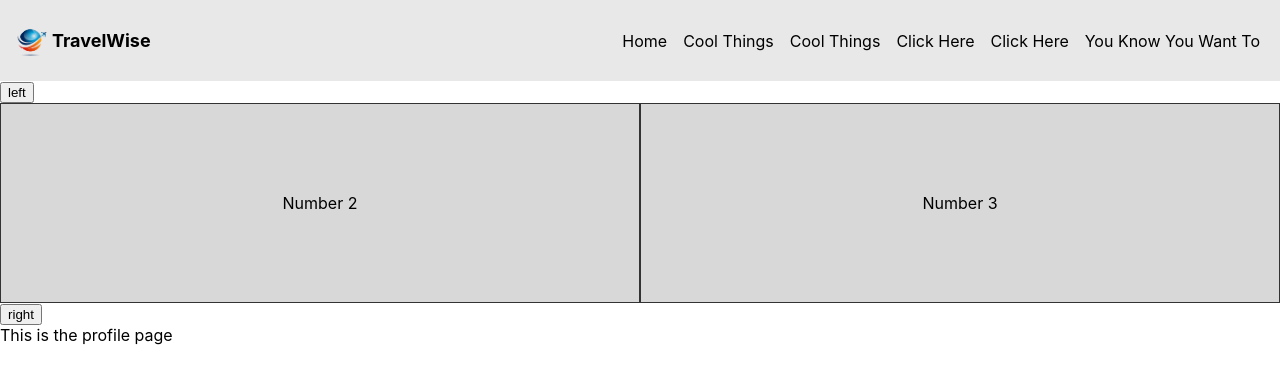
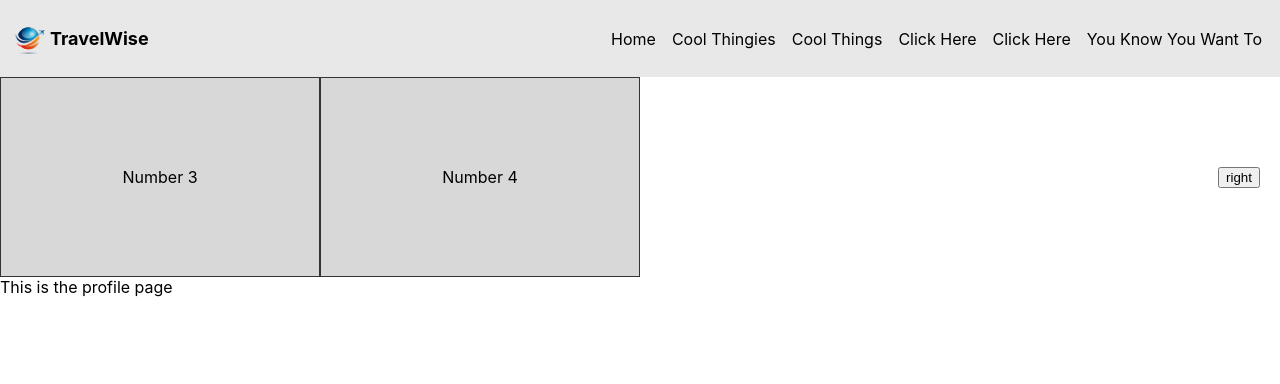
Before and after one commit to BarrelRider5/TravelTheWorld, a React (Create React App) app: page /profile in a window 1280 px wide. Shown: the top 384 px of the page. Built offline with nearby package versions, Linux system fonts and the light colour scheme.

Commit message:
I finally did something. CSS adjustments

```diff
--- a/src/components/Carousel/Carousel.js
+++ b/src/components/Carousel/Carousel.js
@@ -7,14 +7,14 @@ export const Carousel = () => {
 
     return (
         <Wrapper>
-            <button>left</button>
+            <LeftButton>left</LeftButton>
             <InnerWrapper>
                 <Card>Number 1</Card>
                 <Card>Number 2</Card>
                 <Card>Number 3</Card>
                 <Card>Number 4</Card>
             </InnerWrapper>
-            <button>right</button>
+            <RightButton>right</RightButton>
         </Wrapper>
     )
 }
@@ -28,5 +28,16 @@ const InnerWrapper = styled.div`
 `
 
 const Wrapper = styled.div`
+    align-items: center;
+    display: flex;
     overflow: hidden;
 `
+//These below here are doing nothing, but I want them to do something. It's broken since I changed Wrapper display to flex.
+const LeftButton = styled.button`
+    position: absolute;
+    left: 20px;
+`
+const RightButton = styled.button`
+    position: absolute;
+    right: 20px;
+`
--- a/src/components/Form.js
+++ b/src/components/Form.js
@@ -22,6 +22,9 @@ export const Form = () => {
 
     return (
         <StyledForm>
+            <Span>Register below</Span>
+            <Span>or</Span>
+            <Span>Sign in to an existing account</Span>
             <input name="email" placeholder="email" value={email} onChange={onInputUpdate} />
             <input name="password" placeholder="password" value={password} onChange={onInputUpdate} type="password" />
             <button onClick={submitForm}>Sign In</button>
@@ -29,7 +32,22 @@ export const Form = () => {
     )
 }
 
+const Span = styled.span`
+    margin-bottom: 10px;
+`
+
 const StyledForm = styled.form`
+    align-items: center;
+    background: #1A9787;
+    border: 1px solid white;
+    border-radius: 15px;
     display: flex;
     flex-direction: column;
+    margin: 50px 20px;
+    opacity: 0.9;
+    padding: 20px 35px;
+    position: fixed;
+    {
+        //Want to stop the form from following us down past the bottom of the background image.
+    }
 `
--- a/src/components/Header.js
+++ b/src/components/Header.js
@@ -9,7 +9,7 @@ export default () => (
         </Left>
         <List>
             <li>Home</li>
-            <li>Cool Things</li>
+            <li>Cool Thingies</li>
             <li>Cool Things</li>
             <li>Click Here</li>
             <li>Click Here</li>
@@ -23,7 +23,8 @@ const Header = styled.header`
     background: #e8e8e8;
     display: flex;
     justify-content: space-between;
-    padding: 12px;
+    padding: 10px;
+    width: 100%;
 `
 
 const Left = styled.div`
--- a/src/pages/Home.js
+++ b/src/pages/Home.js
@@ -1,9 +1,24 @@
 import React from 'react'
 import { Form } from '../components/Form'
+import styled from '@emotion/styled'
+import { Carousel } from '../components/Carousel/Carousel'
 
 export default () => (
     <div>
-        <div>This is the home page</div>
-        <Form />
+        <Wrapper>
+            <div>This is the home page</div>
+            <div>Welcome Aboard, Explorers!</div>
+            <Form />
+
+        </Wrapper>
+        <Carousel />
     </div>
 )
+
+const Wrapper = styled.div`
+    align-items: center;
+    background-image: url(https://images-na.ssl-images-amazon.com/images/I/81C4RPMZMXL._AC_SL1500_.jpg);
+    display: flex;
+    height: 1000px;
+    flex-direction: column;
+`
```
Also changed, not shown: public/resources/img/Tropical Backdrop.jpg (added).
